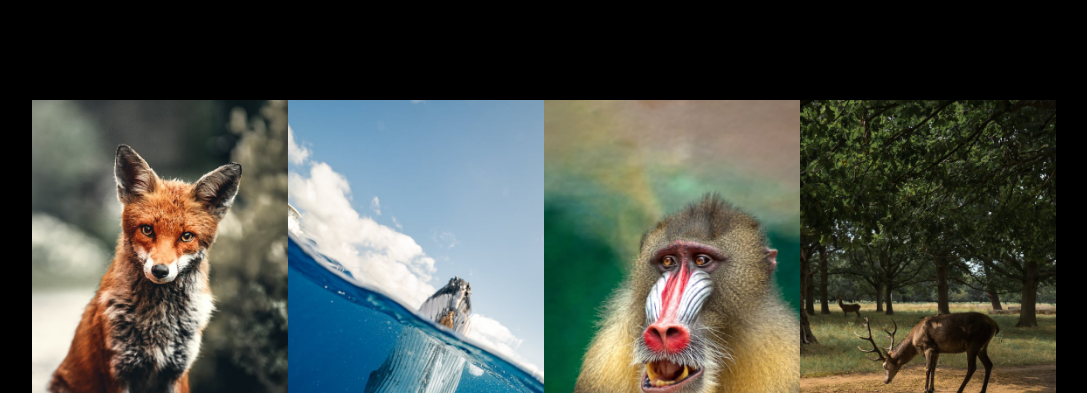
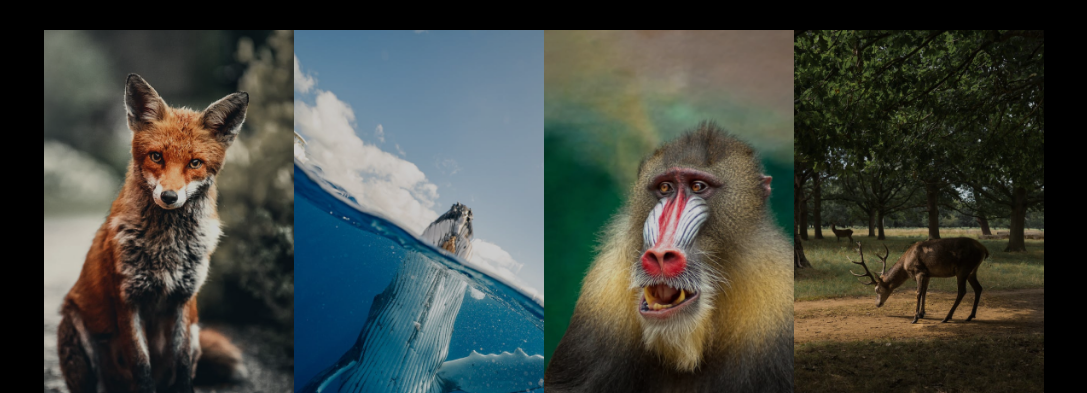
Before and after one commit to Olivier-Kango/coa_take_home_challenge, a website: page index.html in a window 1280 px wide. Shown: the top 393 px of the page, without its empty margins (96-1183 px from the left). Drawn offline with Linux system fonts and the light colour scheme; a web font is replaced by a local one.

Commit message:
Update grid

```diff
--- a/styling/style.css
+++ b/styling/style.css
@@ -6,24 +6,42 @@
 
 body {
   background: black;
+  margin: 0;
+}
+
+.image-container {
+  margin: 0;
+  padding: 0;
+  position: relative;
+  display: inline-block;
+  overflow: hidden;
+  transition: 0.8s ease;
 }
 
 .img-gallery {
-  width: 80%;
-  margin: 100px auto 50px;
+  margin: 30px;
   display: grid;
-  grid-template-columns: repeat(auto-fit, minmax(250px, 1fr));
+  gap: 0;
+  padding: 0;
+  grid-template-columns: repeat(auto-fit, minmax(250px, 0));
+  transition: 0.4s ease;
+  justify-content: center;
+  align-items: center;
 }
 
 .img-gallery img {
-  max-width: 293px;
-  max-height: 588px;
+  filter: brightness(0.8);
   width: 100%;
+  margin: 0;
   cursor: pointer;
-  transition: 0.8s ease;
+  transition: 0.4s ease;
 }
 
 .img-gallery img:hover {
-  filter: brightness(0.3);
+  filter: brightness(0.35) blur(4px);
   box-shadow: 0 32px 75px rgba(68, 77, 136, 0.2);
+  box-shadow: 0 32px 75px rgba(68, 77, 136, 0.2);
+  transform: scale(1.1);
+  transition: all 0.4s ease;
+  z-index: -1;
 }
--- a/styling/text.css
+++ b/styling/text.css
@@ -1,12 +1,6 @@
 @import url('https://fonts.cdnfonts.com/css/d-din');
 
 /* Text */
-.image-container {
-  position: relative;
-  display: inline-block;
-  transition: 0.8s ease;
-}
-
 .image-text {
   position: absolute;
   display: flex;
@@ -37,8 +31,3 @@
   text-transform: capitalize;
   opacity: 70%;
 }
-
-.image-container:hover {
-  filter: brightness(0);
-  box-shadow: 0 32px 75px rgba(68, 77, 136, 0.2);
-}
```
